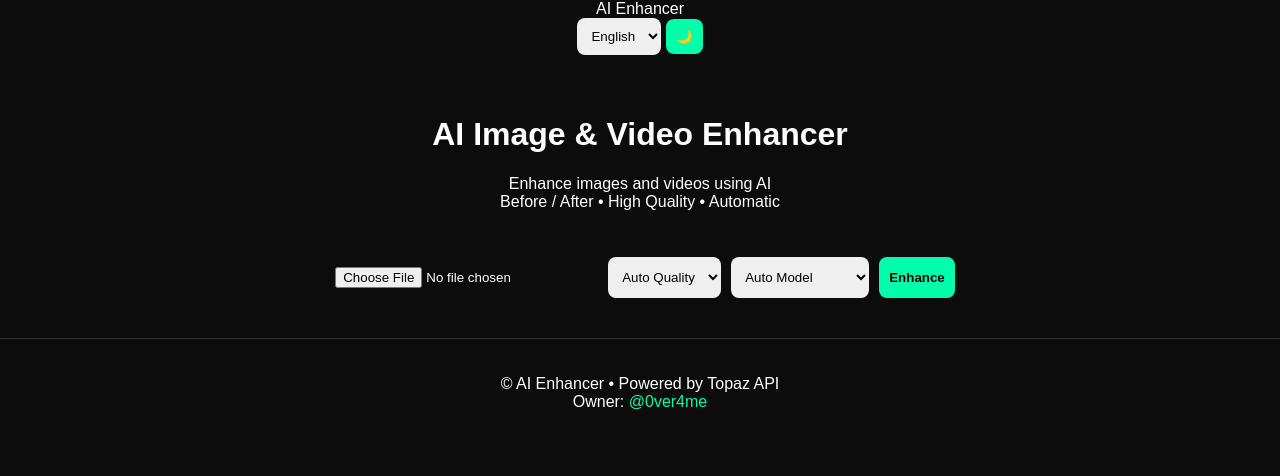
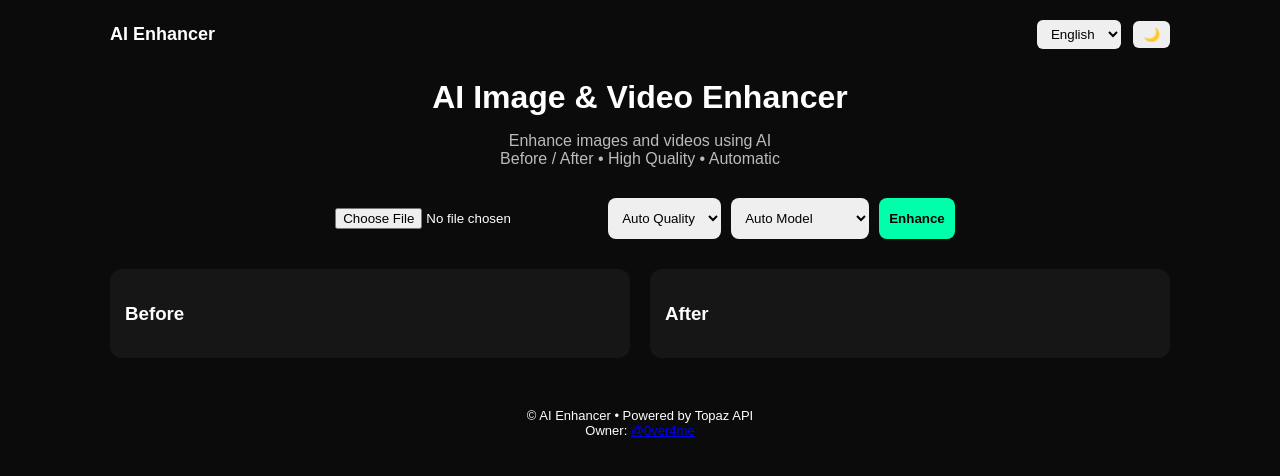
Before and after one commit to callMEJOO/VEDIO_AI, a website: page public/index.html in a window 1280 px wide. Drawn offline with Linux system fonts and the light colour scheme.

Commit message:
style.css

```diff
--- a/public/style.css
+++ b/public/style.css
@@ -1,3 +1,19 @@
+:root {
+  --bg: #0b0b0b;
+  --card: #161616;
+  --text: #ffffff;
+  --muted: #bbbbbb;
+  --accent: #00ffaa;
+}
+
+body.light {
+  --bg: #f4f4f4;
+  --card: #ffffff;
+  --text: #111;
+  --muted: #555;
+  --accent: #0066ff;
+}
+
 * {
   box-sizing: border-box;
   font-family: Arial, sans-serif;
@@ -5,98 +21,118 @@
 
 body {
   margin: 0;
-  background: #0c0c0c;
-  color: #fff;
-  text-align: center;
+  background: var(--bg);
+  color: var(--text);
 }
 
-header {
-  padding: 30px 20px;
+.app {
+  max-width: 1100px;
+  margin: auto;
+  padding: 20px;
 }
 
+/* TOP BAR */
 .top-bar {
+  display: flex;
+  justify-content: space-between;
+  align-items: center;
+}
+
+.logo {
+  font-weight: bold;
+  font-size: 18px;
+}
+
+.top-bar select,
+.top-bar button {
+  margin-left: 8px;
+  padding: 6px 10px;
+  border-radius: 6px;
+  border: none;
+}
+
+/* HEADER */
+.header {
+  text-align: center;
+  margin: 30px 0;
+}
+
+.header h1 {
   margin-bottom: 10px;
 }
 
+.header p {
+  color: var(--muted);
+}
+
+/* CONTROLS */
 .controls {
   display: flex;
+  gap: 10px;
   flex-wrap: wrap;
   justify-content: center;
-  gap: 10px;
-  margin-bottom: 10px;
 }
 
-input, select, button {
+.controls input,
+.controls select,
+.controls button {
   padding: 10px;
   border-radius: 8px;
   border: none;
 }
 
-button {
-  background: #00ffaa;
+.controls button {
+  background: var(--accent);
   font-weight: bold;
   cursor: pointer;
 }
 
-button:disabled {
-  opacity: 0.5;
-  cursor: not-allowed;
-}
-
+/* WARNING */
 .warning {
   background: #ffb300;
   color: #000;
   padding: 10px;
-  margin: 10px auto;
+  border-radius: 8px;
+  text-align: center;
+  margin: 15px auto;
   width: fit-content;
-  border-radius: 8px;
-  font-weight: bold;
-}
-
-.preview {
-  display: flex;
-  gap: 20px;
-  justify-content: center;
-  padding: 20px;
-}
-
-.panel {
-  width: 45%;
-  background: #161616;
-  padding: 15px;
-  border-radius: 12px;
-}
-
-img, video {
-  width: 100%;
-  border-radius: 10px;
 }
 
 .hidden {
   display: none;
 }
 
-#status {
-  font-weight: bold;
-  margin: 10px;
+/* PREVIEW */
+.preview {
+  display: flex;
+  gap: 20px;
+  margin-top: 30px;
 }
 
-#eta {
-  color: #aaa;
+.panel {
+  background: var(--card);
+  padding: 15px;
+  border-radius: 12px;
+  width: 50%;
 }
 
-footer {
-  margin-top: 40px;
-  padding: 20px;
-  border-top: 1px solid #333;
+img,
+video {
+  width: 100%;
+  border-radius: 10px;
 }
 
-.watermark {
-  font-size: 13px;
-  color: #888;
+/* STATUS */
+#status,
+#eta {
+  text-align: center;
+  margin-top: 15px;
+  font-weight: bold;
 }
 
-footer a {
-  color: #00ffaa;
-  text-decoration: none;
-}
+/* FOOTER */
+footer {
+  text-align: center;
+  margin-top: 50px;
+  font-size: 13px;
+  color: var(--mute
```
